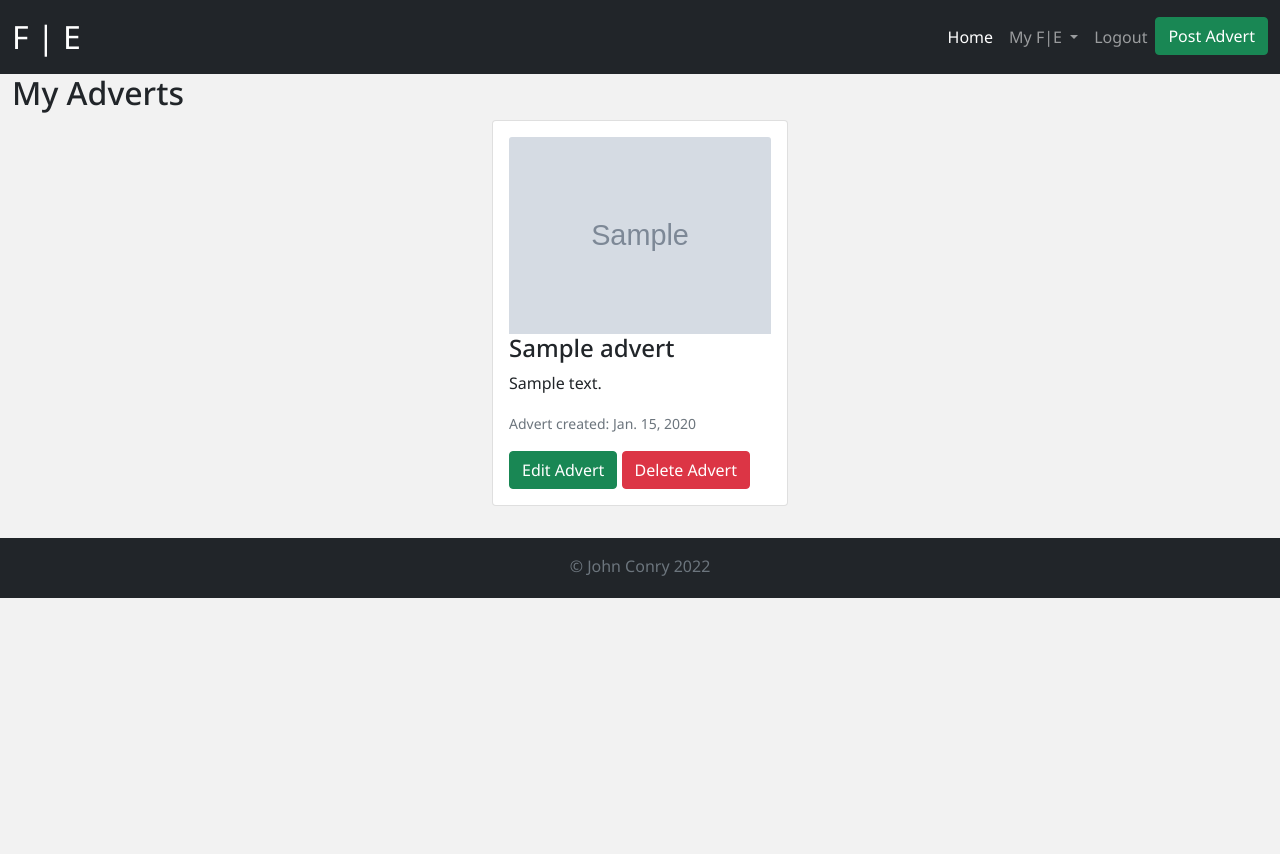
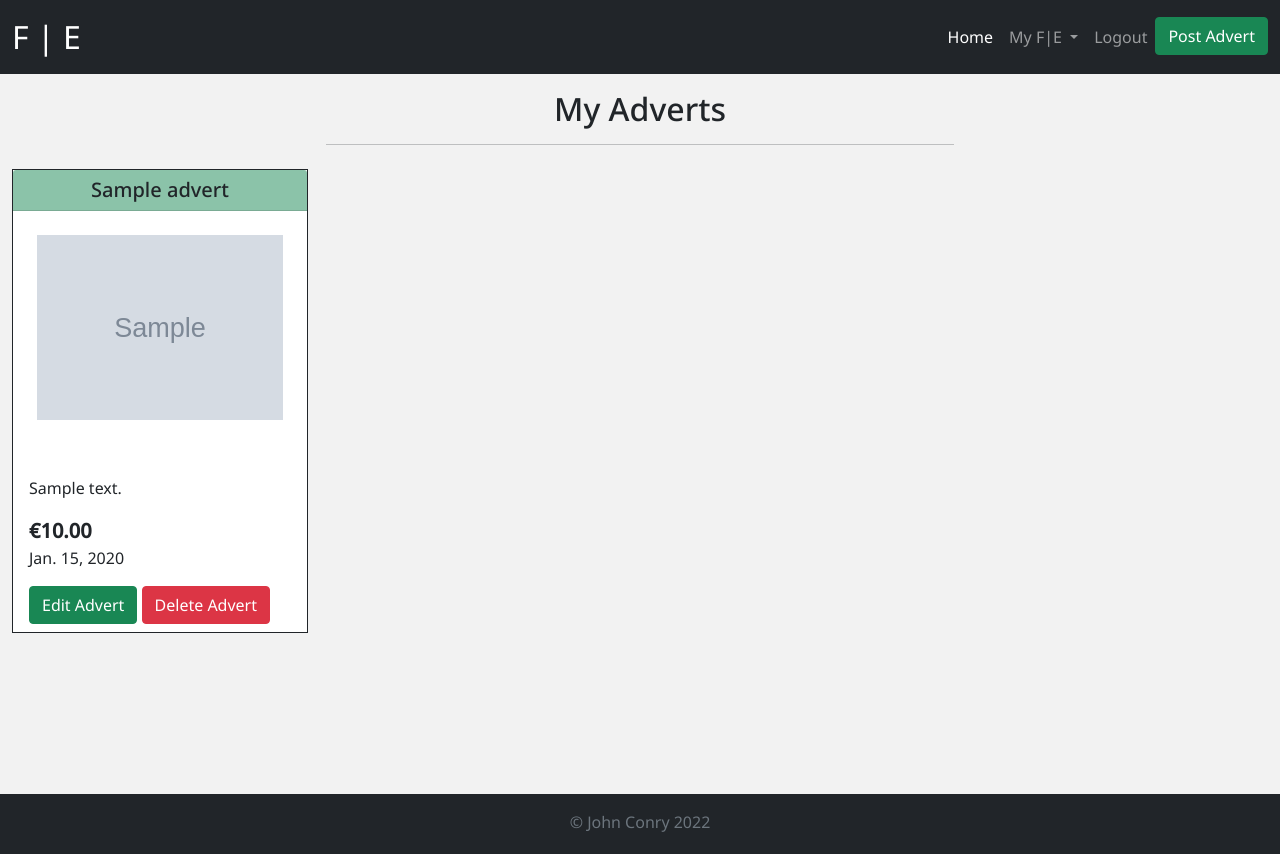
Before and after one commit to Code-Institute-Submissions/Johnathonanon-project-4_JulyResub, a Django app: page /my_adverts/ in a window 1280 px wide. Before the commit the page ends 598 px from the top, so only its background shows below. Run offline with Django 3.2, Linux system fonts and the light colour scheme; a user stored in the database is signed in; tables that the repository leaves empty hold one stand-in row (values such as "Sample post"); grey boxes marked "Sample" are stand-in pictures; some libraries are stand-ins or nearby versions.

Commit message:
resubmission - refactor index, ad info, my ads

```diff
--- a/static/css/style.css
+++ b/static/css/style.css
@@ -36,6 +36,14 @@ h3 {
 
 .ad-col {
   height: 200px;
+}
+
+.card {
+  border: 1px solid #212529;
+}
+
+.card-header {
+  background: rgba(25, 135, 84, 0.5);
 }
 
 .ad-description, .card-title {
@@ -84,6 +92,7 @@ h3 {
   margin: 4% auto;
   height: auto;
   text-align: center;
+  border-radius: 0;
 }
 
 .ad-img-card {
@@ -92,26 +101,35 @@ h3 {
   max-height: 800px;
   height: auto;
   margin: auto;
+  border-radius: 0;
 }
 
 .ad-img {
   width: 100%;
   height: auto;
+  border-radius: 0;
 }
 
 .info-card {
   margin: 4% auto;
   height: auto;
+  border-radius: 0;
 }
 
 .description-card {
   margin: 4% auto;
   height: auto;
+  border-radius: 0;
 }
 
 .contact-seller {
   margin: 4% auto;
   height: auto;
+  border-radius: 0;
+}
+
+.my-ads-bg {
+  min-height: 90vh;
 }
 
 .signin-card {
--- a/templates/advert_info.html
+++ b/templates/advert_info.html
@@ -48,8 +48,8 @@
                 </table>
             </div>
         </div>
-        <div class="card">
-            <div class="card-body description-card">
+        <div class="card description-card">
+            <div class="card-body">
                 <p id="desc-p">{{ advert.description }}</p>
             </div>
         </div>
--- a/templates/my_adverts.html
+++ b/templates/my_adverts.html
@@ -2,29 +2,50 @@
 
 {% block content %}
 
-<div class="container-fluid">
+<div class="container-fluid my-ads-bg">
     <div class="col-12">
 
         <!-- Section Heading -->
 
         <div class="row">
-          <h2 class="section-title">My Adverts</h2>
+            <div class="col text-center mt-3">
+                <h2>My Adverts</h2>
+                <hr class="w-50 mb-4 mx-auto">
+            </div>
         </div>
 
         <!-- Filtered Advert List -->
-
-      <div class="row row-cols-1 row-cols-sm-2 row-cols-md-4 justify-content-center">
+        <div class="row">
             {% for advert in advert_list %}
-          <div class="col-9 mb-3">
-              <div class="card mb-3">
+            <div class="col-md-4 col-lg-3 mb-3 d-flex align-items-stretch">
+                <div class="card rounded-0">
+                    <div class="card-header text-center">
+                        <h5 class="my-auto">{{ advert.title }}</h5>
+                    </div>
+                    {% if advert.featured_image %}
+                    <a href="{% url 'advert_info' advert.slug %}">
+                        <img class="card-img-top p-4 my-auto rounded-0" src="{{ advert.featured_image.url }}"
+                            alt="{{ advert.title }}">
+                    </a>
+                    {% else %}
+                    <a href="{% url 'advert_info' advert.slug %}">
+                        <img class="card-img-top p-4 my-auto rounded-0"
+                            src="{% if DEBUG %}{{ MEDIA_URL }}noimage.png{% else %}https://res.cloudinary.com/dgosfiw2e/image/upload/v1657483621/media/noimage_mpqe58.png{% endif %}"
+                            alt="{{ advert.title }}">
+                    </a>
+                    {% endif %}
                     <div class="card-body">
-                      <img src="{{ advert.featured_image.url }}" class="card-img-top" alt="Image of item for sale">
-                      <h4 class="card-title">{{ advert.title }}</h4>
-                      <p class="card-text ad-description">{{ advert.description }}</p>
-                      <p class="card-text"><small class="text-muted">Advert created: {{ advert.created_on }}</small>
-                      </p>
+                    </div>
+                    <div class="card-footer bg-white pt-0 border-0 text-left">
+                        <div class="row">
+                            <div class="col">
+                                <p class="card-text">{{ advert.description|truncatechars:100 }}</p>
+                                <p class="lead mb-0 text-left fw-bold">€{{ advert.price }}</p>
+                                <p>{{ advert.created_on }}</p>
                                 <a href="{% url 'edit_advert' advert.slug %}" class="btn btn-success">Edit Advert</a>
                                 <a href="{% url 'delete_advert' advert.slug %}" class="btn btn-danger">Delete Advert</a>
+                            </div>
+                        </div>
                     </div>
                 </div>
             </div>
```
Also changed, not shown: templates/index.html (+9 -20 lines). Lines whose indentation alone changed are shown as unchanged.
